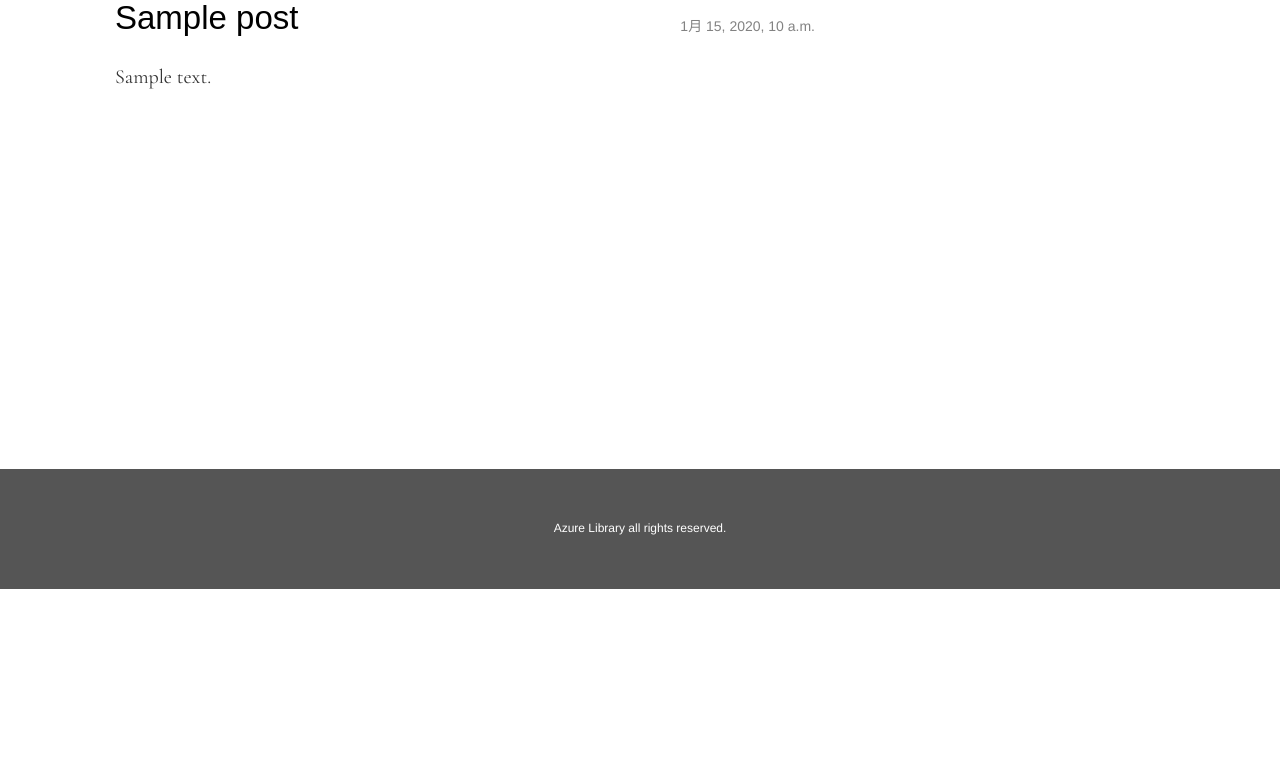
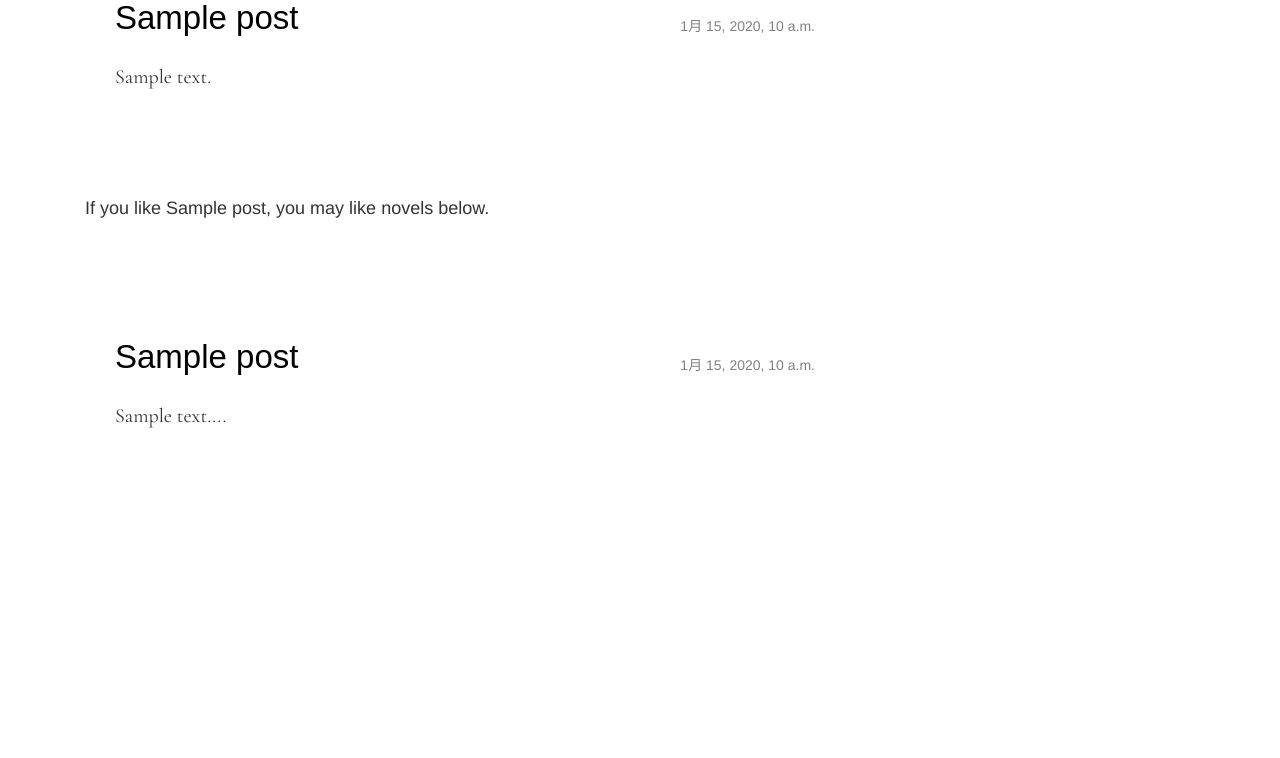
Before and after one commit to R-Kita/azure-library, a Django app: page /novel/1/ in a window 1280 px wide. Shown: the part 280-1038 px from the top of the page. Before the commit the page ends 869 px from the top, so only its background shows below. Run offline with Django 3.2, Linux system fonts and the light colour scheme; tables that the repository leaves empty hold one stand-in row (values such as "Sample post"); some libraries are stand-ins or nearby versions; some web fonts are replaced.

Commit message:
Add recommendation list to detail page.

```diff
--- a/azure/templates/azure/novel_detail.html
+++ b/azure/templates/azure/novel_detail.html
@@ -23,5 +23,35 @@
                     <div class="">{{ post.text | linebreaks }}</div>
                 </div>
             </div>
+            {% if True %}
+                <div class="col-md-8">
+                    <div class=""><h4>If you like {{ post.title }}, you may like novels below.</h4></div>
+                </div>
+            {% endif %}
+            {% for rec in recs %}
+                <div class="col-md-8 post">
+                    <div class="post-header">
+                        <div class="post-title">
+                            <h1>
+                                {% if curate %}
+                                    <a class="post-title-link" href={% url 'curate_novel_detail' pk=rec.pk %}>{{ rec.title }}</a>
+                                {% else %}
+                                    <a class="post-title-link" href={% url 'novel_detail' pk=rec.pk %}>{{ rec.title }}</a>
+                                {% endif %}
+                            </h1>
+                        </div>
+                        <div class="post-info">
+                            <div class="date"><p>
+                                {% if rec.published_date %}
+                                    {{ rec.published_date }}
+                                {% endif %}
+                            </p></div>
+                        </div>
+                    </div>
+                    <div class="post-text">
+                        <div class="">{{ rec.text | linebreaksbr }}</div>
+                    </div>
+                </div>
+            {% endfor %}
         </div>
 {% endblock %}
--- a/azure/views.py
+++ b/azure/views.py
@@ -1,4 +1,4 @@
-from django.shortcuts import redirect, render, get_object_or_404
+from django.shortcuts import redirect, render, get_object_or_404, get_list_or_404
 from django.utils import timezone
 from .models import Post
 from .forms import PostForm
@@ -21,7 +21,11 @@ def curate_novel_list(request):
 
 def novel_detail(request, pk):
     post = get_object_or_404(Post, pk=pk)
-    return render(request, 'azure/novel_detail.html', {'post': post})
+    recs = Post.objects.filter(topic_id_1st=post.topic_id_1st)[:3]
+    for rec in recs:
+        text = rec.text[:1000].split()
+        rec.text = " ".join(text[:100]) + "..."
+    return render(request, 'azure/novel_detail.html', {'post': post, 'recs': recs})
 
 def curate_novel_detail(request, pk):
     post = get_object_or_404(Post, pk=pk)
```
Lines whose indentation alone changed are shown as unchanged.
